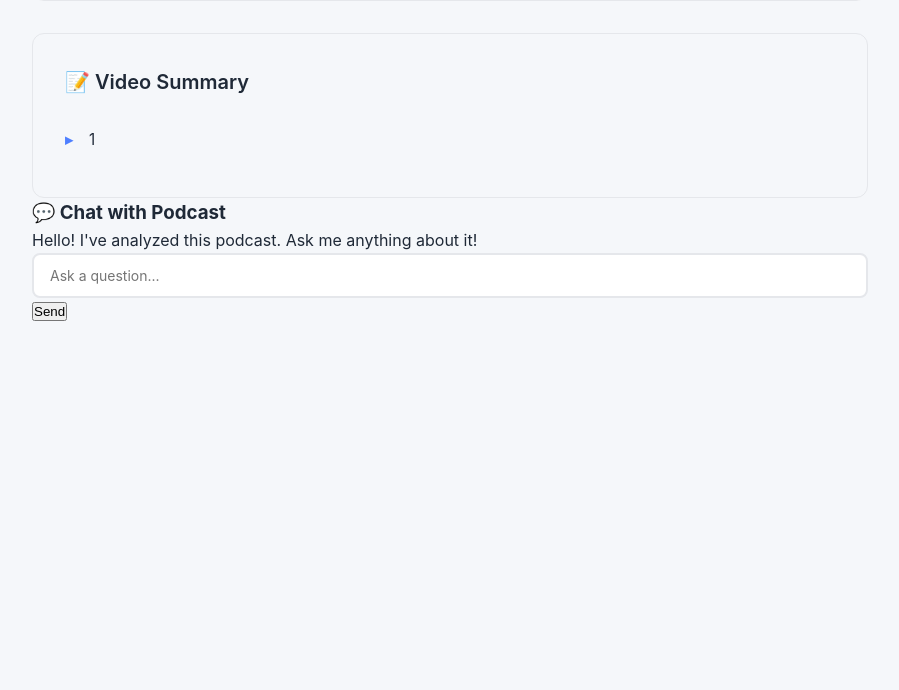
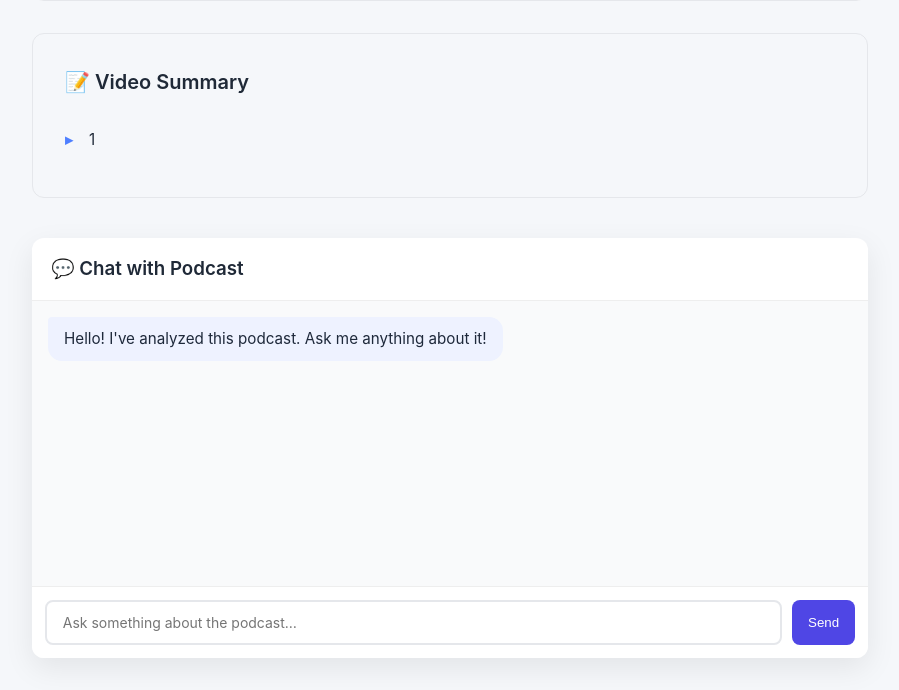
Before and after one commit to Nachiket858/Podcast_Summarizer, a Flask app: page /home in a window 1280 px wide. Shown: the part 592-1282 px from the top of the page, without its empty margins (190-1089 px from the left). Before the commit the page ends 913 px from the top, so only its background shows below. Run offline with Flask 3, Linux system fonts and the light colour scheme; the visitor is signed in with stand-in values (Sample User, id 1).

Commit message:
add new features

```diff
--- a/static/script.js
+++ b/static/script.js
@@ -128,13 +128,30 @@ document.addEventListener('DOMContentLoaded', function () {
     if (chatInput && sendBtn && chatSection) {
         const videoId = chatSection.dataset.videoId;
 
-        function addMessage(text, sender) {
-            const div = document.createElement('div');
-            div.classList.add('chat-message', sender);
-            div.innerHTML = `<p>${text}</p>`;
-            chatWindow.appendChild(div);
-            chatWindow.scrollTop = chatWindow.scrollHeight;
-        }
+        // function addMessage(text, sender) {
+        //     const div = document.createElement('div');
+        //     div.classList.add('chat-message', sender);
+        //     div.innerHTML = `<p>${text}</p>`;
+        //     chatWindow.appendChild(div);
+        //     chatWindow.scrollTop = chatWindow.scrollHeight;
+        // }
+
+        function addMessage(text, sender = "user") {
+    const chatWindow = document.getElementById("chat-window");
+
+    const msgDiv = document.createElement("div");
+    msgDiv.className = `chat-message ${sender}`;
+
+    const bubble = document.createElement("div");
+    bubble.className = "bubble";
+    bubble.textContent = text;
+
+    msgDiv.appendChild(bubble);
+    chatWindow.appendChild(msgDiv);
+
+    chatWindow.scrollTop = chatWindow.scrollHeight;
+}
+
 
         async function sendMessage() {
             const message = chatInput.value.trim();
--- a/static/style.css
+++ b/static/style.css
@@ -6,6 +6,113 @@
     padding: 0;
     box-sizing: border-box;
 }
+
+
+/* =========================
+   CHATBOT UI
+========================= */
+
+.chat-section {
+    margin-top: 2.5rem;
+    background: var(--card-bg, #ffffff);
+    border-radius: 12px;
+    box-shadow: 0 10px 30px rgba(0,0,0,0.08);
+    display: flex;
+    flex-direction: column;
+    height: 420px;
+    overflow: hidden;
+}
+
+.chat-title {
+    padding: 1rem 1.2rem;
+    border-bottom: 1px solid #eee;
+    font-weight: 600;
+}
+
+.chat-window {
+    flex: 1;
+    padding: 1rem;
+    overflow-y: auto;
+    background: #f9fafb;
+}
+
+/* Messages */
+.chat-message {
+    display: flex;
+    margin-bottom: 0.8rem;
+}
+
+.chat-message.bot {
+    justify-content: flex-start;
+}
+
+.chat-message.user {
+    justify-content: flex-end;
+}
+
+.chat-message .bubble {
+    max-width: 75%;
+    padding: 0.7rem 1rem;
+    border-radius: 14px;
+    font-size: 0.95rem;
+    line-height: 1.4;
+}
+
+/* Bot bubble */
+.chat-message.bot .bubble {
+    background: #eef2ff;
+    color: #1e293b;
+    border-top-left-radius: 4px;
+}
+
+/* User bubble */
+.chat-message.user .bubble {
+    background: #4f46e5;
+    color: #ffffff;
+    border-top-right-radius: 4px;
+}
+
+/* Input area */
+.chat-input-area {
+    display: flex;
+    gap: 0.6rem;
+    padding: 0.8rem;
+    border-top: 1px solid #eee;
+    background: #ffffff;
+}
+
+.chat-input-area input {
+    flex: 1;
+    padding: 0.6rem 0.8rem;
+    border-radius: 8px;
+    border: 1px solid #ddd;
+    font-size: 0.95rem;
+    outline: none;
+}
+
+.chat-input-area input:focus {
+    border-color: #4f46e5;
+}
+
+.chat-input-area button {
+    padding: 0.6rem 1rem;
+    border-radius: 8px;
+    border: none;
+    background: #4f46e5;
+    color: white;
+    font-weight: 500;
+    cursor: pointer;
+}
+
+.chat-input-area button:hover {
+    background: #4338ca;
+}
+
+
+
+
+
+
 
 :root {
     /* Color Palette */
--- a/templates/home.html
+++ b/templates/home.html
@@ -110,24 +110,23 @@
         <!-- Chat Section (if summary/context available) -->
         {% if summary and video_id %}
 <div class="chat-section" data-video-id="{{ video_id }}">
-            <h3>💬 Chat with Podcast</h3>
+    <h3 class="chat-title">💬 Chat with Podcast</h3>
+
     <div class="chat-window" id="chat-window">
         <div class="chat-message bot">
-                    <p>Hello! I've analyzed this podcast. Ask me anything about it!</p>
+            <div class="bubble">
+                Hello! I've analyzed this podcast. Ask me anything about it!
             </div>
         </div>
+    </div>
+
     <div class="chat-input-area">
-                <input type="text" id="chat-input" placeholder="Ask a question..." autocomplete="off">
+        <input type="text" id="chat-input" placeholder="Ask something about the podcast…" autocomplete="off">
         <button id="send-chat-btn">Send</button>
     </div>
 </div>
-        {% elif summary %}
-        <div class="chat-section-unavailable"
-            style="margin-top: 2rem; padding: 1rem; background: #FFF3CD; border: 1px solid #FFEEBA; border-radius: 8px; color: #856404;">
-            <p><strong>⚠️ Chat Unavailable:</strong> Please re-generate the summary for this video to enable the
-                chatbot.</p>
-        </div>
 {% endif %}
+
     </div>
 
     <!-- Footer -->
```
Also changed, not shown: static/chat_styles.css (+103 -0 lines), static/new_styles.css (+105 -0 lines). Lines whose indentation alone changed are shown as unchanged.
